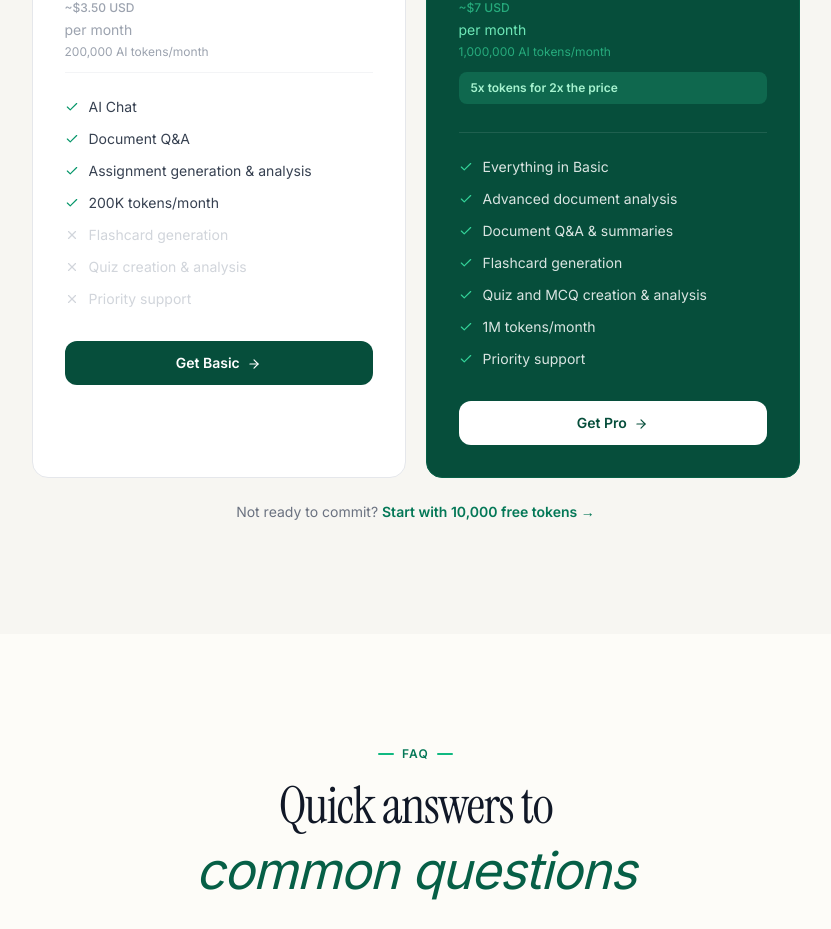
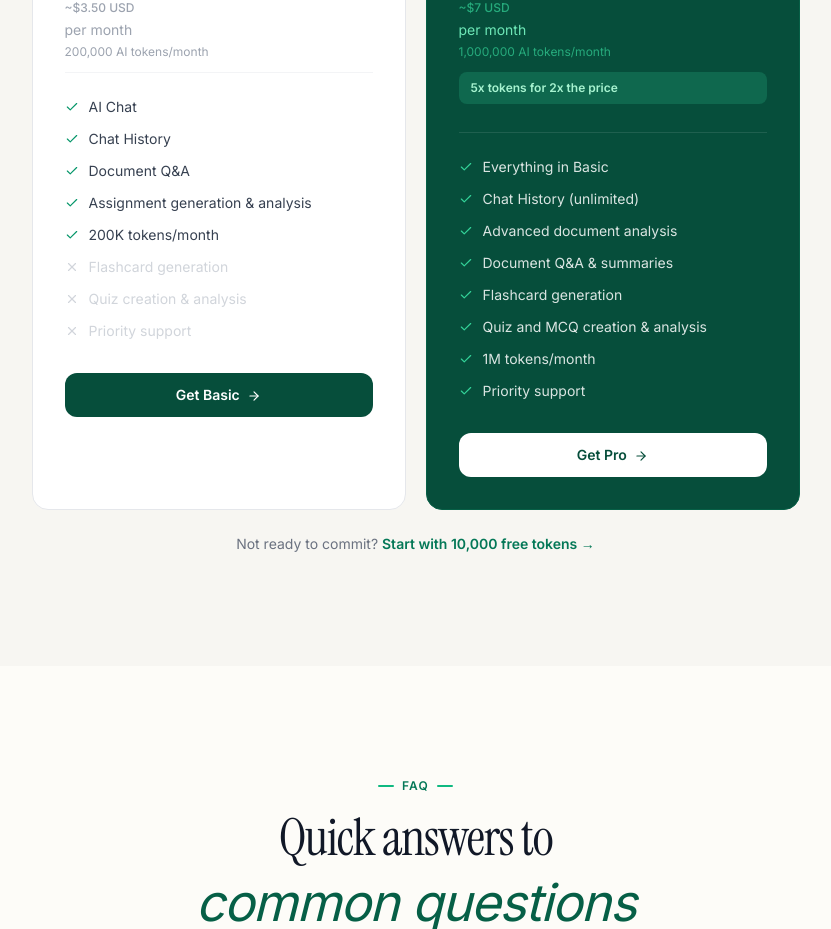
Before and after one commit to LunarLogician/EverLearnFEV1, a React (Vite) app: page / in a window 1280 px wide. Shown: the part 5660-6589 px from the top of the page, without its empty margins (222-1053 px from the left). Built offline with nearby package versions, Linux system fonts and the light colour scheme; no server answers.

Commit message:
feat: add chat history feature to plans

```diff
--- a/src/pages/Home.jsx
+++ b/src/pages/Home.jsx
@@ -136,6 +136,7 @@ const PLANS = [
     desc: '200,000 AI tokens/month',
     features: [
       { text: 'AI Chat', ok: true },
+      { text: 'Chat History', ok: true },
       { text: 'Document Q&A', ok: true },
       { text: 'Assignment generation & analysis', ok: true },
       { text: '200K tokens/month', ok: true },
@@ -156,6 +157,7 @@ const PLANS = [
     desc: '1,000,000 AI tokens/month',
     features: [
       { text: 'Everything in Basic', ok: true },
+      { text: 'Chat History (unlimited)', ok: true },
       { text: 'Advanced document analysis', ok: true },
       { text: 'Document Q&A & summaries', ok: true },
       { text: 'Flashcard generation', ok: true },
@@ -165,7 +167,7 @@ const PLANS = [
     ],
     cta: 'Get Pro',
     featured: true,
-  },
+  },,
 ]
 
 const TOOL_PILLS = [
```
